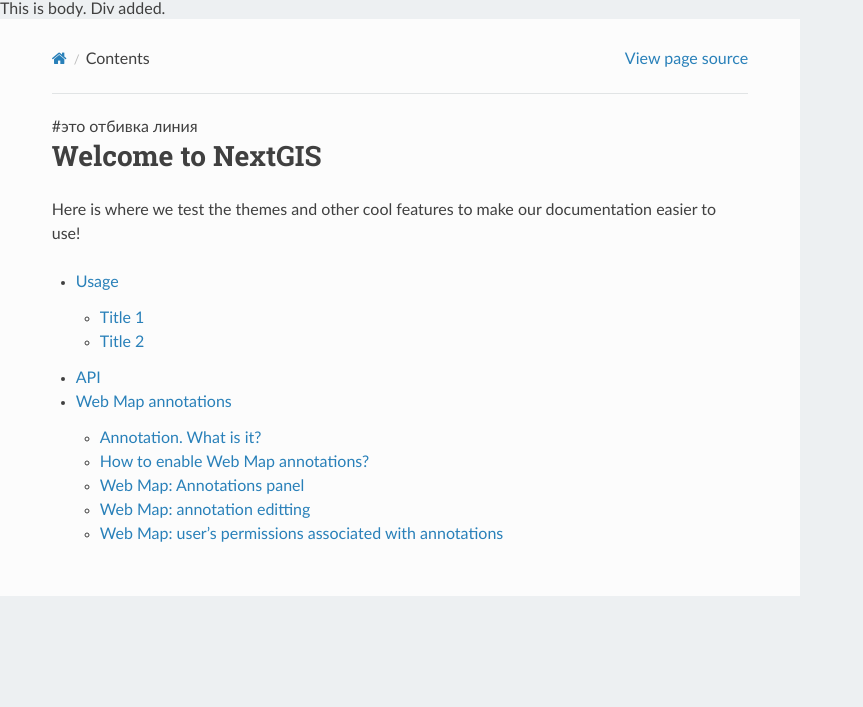
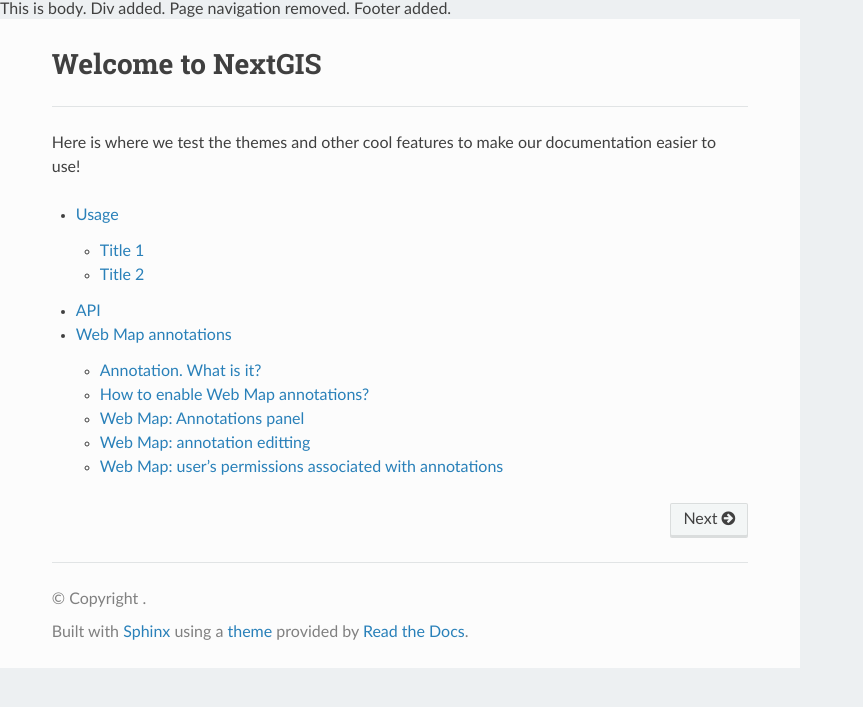
Before and after one commit to G-Jul/nextgisstaging, a Sphinx documentation site: the page built from docs/source/index.rst, in a window 1280 px wide. Shown: the top 707 px of the page, without its empty margins (0-863 px from the left). Built offline with Sphinx 7.4.7 and the Read the Docs theme 3.1.0, drawn with Linux system fonts in a browser that asks for light colours; comment, search, counter and statistics services are not loaded.

Commit message:
add footer, remove breadcrumbs

```diff
--- a/docs/source/_templates/index_rtd.html
+++ b/docs/source/_templates/index_rtd.html
@@ -23,30 +23,18 @@
 <script async type="text/javascript" src="/_/static/javascript/readthedocs-addons.js"></script><meta name="readthedocs-project-slug" content="g-jul" /><meta name="readthedocs-version-slug" content="latest" /><meta name="readthedocs-resolver-filename" content="/" /><meta name="readthedocs-http-status" content="200" /></head>
 
 
-<body>This is body. Div added.</body>
+<body>This is body. Div added. Page navigation removed. Footer added.</body>
 
 
 
 <div class="wy-nav-content">
-        <div class="rst-content">
-            <div role="navigation" aria-label="Page navigation">
-                <ul class="wy-breadcrumbs">
-                    <li><a href="#" class="icon icon-home" aria-label="Home"></a></li>
-                    <li class="breadcrumb-item active">Contents</li>
-                    <li class="wy-breadcrumbs-aside">
-                            <a href="_sources/index.rst.txt" rel="nofollow"> View page source</a>
-                    </li>
-                </ul>
-<hr/>
-  #это отбивка линия
-
-            </div>
-            <div role="main" class="document" itemscope="itemscope" itemtype="http://schema.org/Article">
+    <div class="rst-content">
+        <div role="main" class="document" itemscope="itemscope" itemtype="http://schema.org/Article">
             <div itemprop="articleBody">
 
   <section id="contents">
 <h1>Welcome to NextGIS<a class="headerlink" href="#contents" title="Permalink to this heading"></a></h1>
-
+<hr/>
 <p>Here is where we test the themes and other cool features to make our documentation easier to use!</p>
 <div class="toctree-wrapper compound">
 <ul>
@@ -72,4 +60,31 @@
            </div>
         </div>
     </div>
+
+<footer><div class="rst-footer-buttons" role="navigation" aria-label="Footer">
+        <a href="usage.html" class="btn btn-neutral float-right" title="Usage" accesskey="n" rel="next">Next <span class="fa fa-arrow-circle-right" aria-hidden="true"></span></a>
+    </div>
+
+  <hr/>
+
+  <div role="contentinfo">
+    <p>&#169; Copyright .</p>
+  </div>
+
+  Built with <a href="https://www.sphinx-doc.org/">Sphinx</a> using a
+    <a href="https://github.com/readthedocs/sphinx_rtd_theme">theme</a>
+    provided by <a href="https://readthedocs.org">Read the Docs</a>.
+
+
+</footer>
+        </div>
+      </div>
+    </section>
+  </div>
+  <script>
+      jQuery(function () {
+          SphinxRtdTheme.Navigation.enable(true);
+      });
+  </script>
+
 </html>
```
